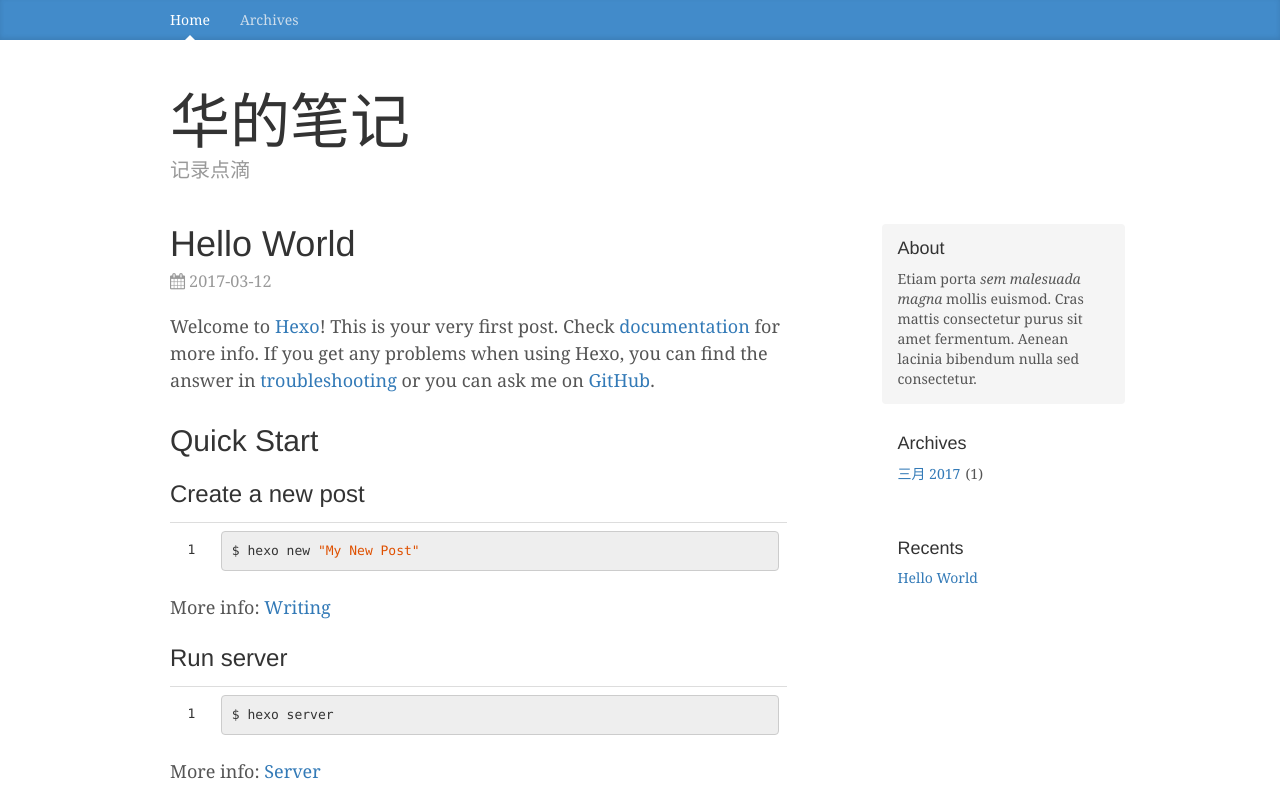
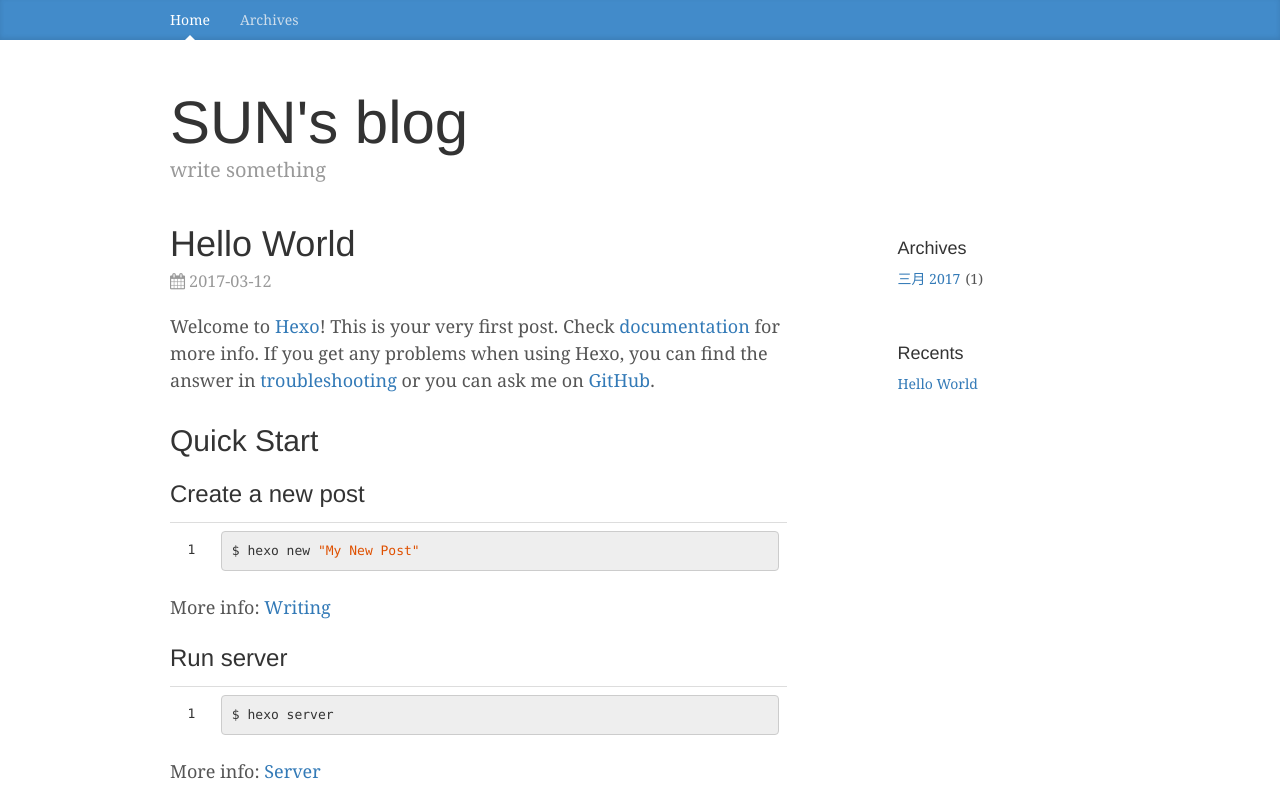
Before and after one commit to sunhua-07/sunhua-07.githua.io, a plain HTML site: page index.html in a window 1280 px wide. Shown: the top 800 px of the page. Drawn offline with nearby package versions, Linux system fonts and the light colour scheme.

Commit message:
Site updated: 2017-03-12 21:41:42

```diff
--- a/index.html
+++ b/index.html
@@ -3,16 +3,16 @@
 <head>
   <meta charset="utf-8">
 
-  <title>华的笔记</title>
+  <title>SUN&#39;s blog</title>
   <meta name="viewport" content="width=device-width, initial-scale=1, maximum-scale=1">
   <meta property="og:type" content="website">
-<meta property="og:title" content="华的笔记">
+<meta property="og:title" content="SUN's blog">
 <meta property="og:url" content="http://sunhua-07.github.io/index.html">
-<meta property="og:site_name" content="华的笔记">
+<meta property="og:site_name" content="SUN's blog">
 <meta name="twitter:card" content="summary">
-<meta name="twitter:title" content="华的笔记">
+<meta name="twitter:title" content="SUN's blog">
 
-    <link rel="alternate" href="/atom.xml" title="华的笔记" type="application/atom+xml">
+    <link rel="alternate" href="/atom.xml" title="SUN&#39;s blog" type="application/atom+xml">
 
 
 
@@ -67,9 +67,9 @@
 
   <div class="container">
     <div class="blog-header">
-  <h1 class="blog-title">华的笔记</h1>
+  <h1 class="blog-title">SUN&#39;s blog</h1>
 
-    <p class="lead blog-description">记录点滴</p>
+    <p class="lead blog-description">write something</p>
 
 </div>
 
@@ -122,7 +122,7 @@
 
 
     <footer class="article-footer">
-      <a data-url="http://sunhua-07.github.io/2017/03/12/hello-world/" data-id="cj06nq8g80000cwuh5qrnmeqs" class="article-share-link">
+      <a data-url="http://sunhua-07.github.io/2017/03/12/hello-world/" data-id="cj06qb1rj000000uhdj9iqf0v" class="article-share-link">
         <i class="fa fa-share"></i> Share
       </a>
 
@@ -142,13 +142,6 @@
 
         </div>
         <div class="col-sm-3 col-sm-offset-1 blog-sidebar">
-
-  <div class="sidebar-module sidebar-module-inset">
-  <h4>About</h4>
-  <p>Etiam porta <em>sem malesuada magna</em> mollis euismod. Cras mattis consectetur purus sit amet fermentum. Aenean lacinia bibendum nulla sed consectetur.</p>
-
-</div>
-
 
 
 
```
Also changed, not shown: 2017/03/12/hello-world/index.html (+6 -13 lines), archives/2017/03/index.html (+7 -14 lines), archives/2017/index.html (+7 -14 lines), archives/index.html (+7 -14 lines).
